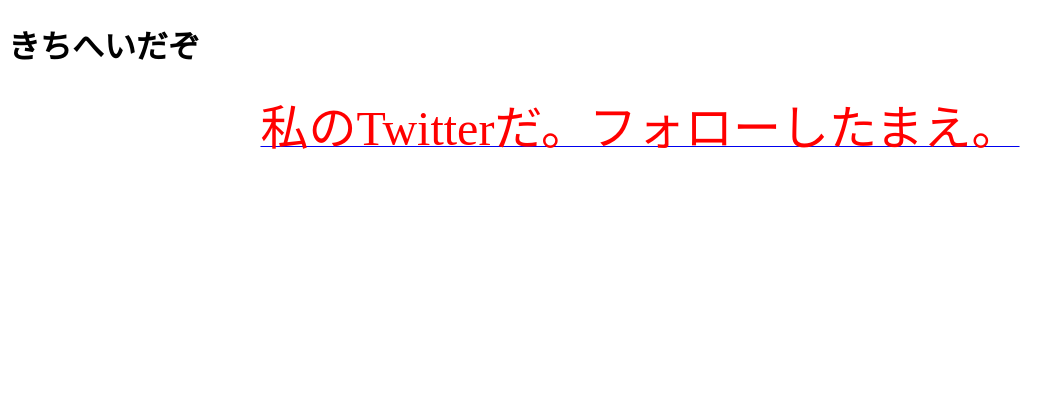
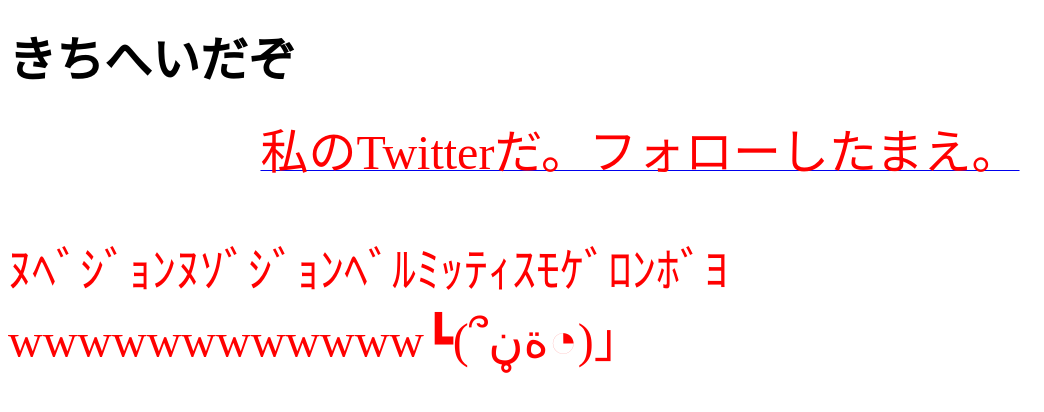
Before and after one commit to Kichihei6/Kichihei6.github.io, a plain HTML site: page index.html in a window 1280 px wide. Shown: the whole page, without its empty margins (0-1044 px from the left). Drawn offline with Linux system fonts and the light colour scheme.

Commit message:
Crazy commit.

```diff
--- a/index.html
+++ b/index.html
@@ -3,9 +3,10 @@
  <head>
   <meta charset='UTF-8'>
   <title>きちへい</title>
-  <h1>きちへいだぞ</h1>
+  <h1><font size=100>きちへいだぞ</font></h1>
  </head>
  <body>
-  <p align="center"><a href="https://twitter.com/KOKKOKOKOKOOKO"><font size=30 color=red>私のTwitterだ。フォローしたまえ。</a></p>
+  <p align="center"><a href="https://twitter.com/KOKKOKOKOKOOKO"><font size=20 color=red>私のTwitterだ。フォローしたまえ。</a></p>
+  <p>ﾇﾍﾞｼﾞｮﾝﾇｿﾞｼﾞｮﾝﾍﾞﾙﾐｯﾃｨｽﾓｹﾞﾛﾝﾎﾞﾖwwwwwwwwwwww┗(՞ةڼ◔)」</p>
  </body>
 </html>
```
